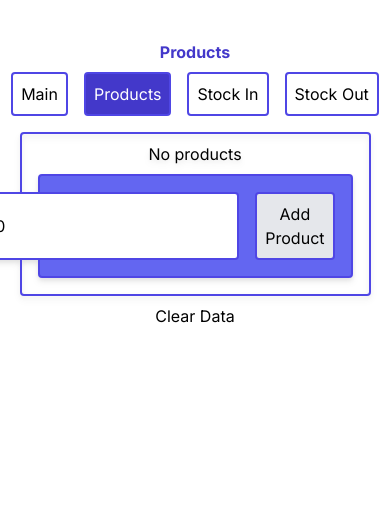
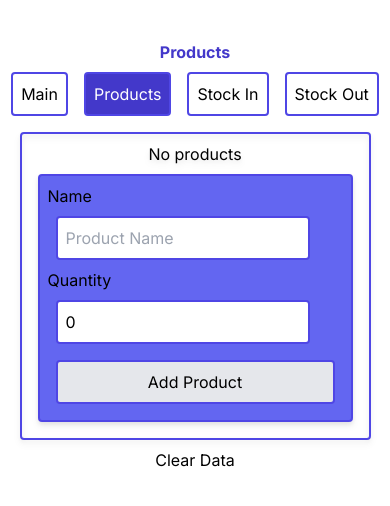
Before and after one commit to amaljosea/inventory-app, a Next.js app: page /products in a window 390 px wide. Shown: the top 506 px of the page. Built offline with nearby package versions, Linux system fonts and the light colour scheme.

Commit message:
Make responsive

```diff
--- a/components/ProductForm.tsx
+++ b/components/ProductForm.tsx
@@ -26,15 +26,25 @@ const ProductForm = () => {
 
   return (
     <div
-      className={classNames(commonClassName, "bg-indigo-500 flex justify-end")}
+      className={classNames(
+        commonClassName,
+        "bg-indigo-500 flex justify-end sm:flex-row flex-col"
+      )}
     >
+      <label>
+        Name
         <input
           className={commonClassName}
           type="text"
           placeholder="Product Name"
           value={newProduct.name}
-        onChange={(e) => setNewProduct({ ...newProduct, name: e.target.value })}
+          onChange={(e) =>
+            setNewProduct({ ...newProduct, name: e.target.value })
+          }
         />
+      </label>
+      <label>
+        Quantity
         <input
           className={commonClassName}
           type="number"
@@ -44,6 +54,7 @@ const ProductForm = () => {
             setNewProduct({ ...newProduct, qty: parseInt(e.target.value) })
           }
         />
+      </label>
       <button
         disabled={buttonDisabled}
         className={classNames(commonClassName, {
--- a/components/StockForm.tsx
+++ b/components/StockForm.tsx
@@ -32,7 +32,10 @@ export const StockForm = ({ handleSubmit, title }: StockFormProps) => {
 
   return (
     <div
-      className={classNames(commonClassName, "bg-indigo-500 flex justify-end")}
+      className={classNames(
+        commonClassName,
+        "bg-indigo-500 flex sm:flex-row flex-col"
+      )}
     >
       <label>
         Product:
```
Lines whose indentation alone changed are shown as unchanged.
